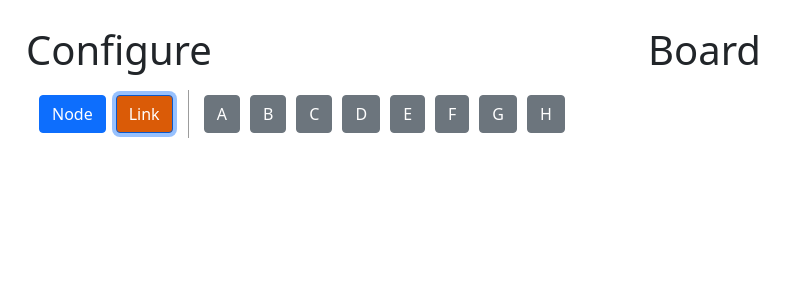
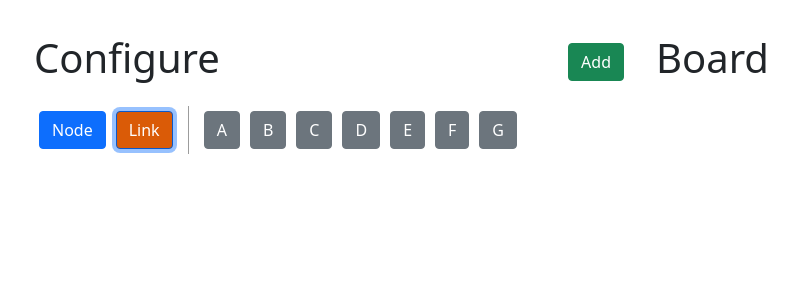
Before and after one commit to fallen-axe-shay/DEW-take-home-project, an Angular app in the folder dew-application-virtual/dew-app/: page / in a window 1280 px wide. Both pictures are taken after a click on the button "Link". Shown: the top 300 px of the page, without its empty margins (0-801 px from the left). Built offline with nearby package versions, Linux system fonts and the light colour scheme.

Commit message:
Got the Dynamic List working!

```diff
--- a/dew-application-virtual/dew-app/src/app/app.component.html
+++ b/dew-application-virtual/dew-app/src/app/app.component.html
@@ -2,10 +2,18 @@
 
 <div class="main">
   <div class="d-flex p-2 flex-row align-items-center">
-    <div class="frames align-self-start p-2"><h1>{{textFrameTitle}}</h1>
+    <div class="frames align-self-start p-2">
+      <div class="d-flex flex-row justify-content-between p-2">
+        <div class="align-self-center"><h1>{{textFrameTitle}}</h1></div>
+        <div class="align-self-center"><button class="btn btn-success" (click)="onAddBtnClick()">Add</button></div>
+      </div>
       <app-node-link-field></app-node-link-field>
     </div>
-    <div class="frames align-self-start p-2"><h1>{{diagramFrameTitle}}</h1></div>
+    <div class="frames align-self-start p-2">
+      <div class="d-flex flex-row justify-content-between p-2">
+        <div class="align-self-center"><h1>{{diagramFrameTitle}}</h1></div>
+      </div>
+    </div>
   </div>
 </div>
 
--- a/dew-application-virtual/dew-app/src/app/app.component.ts
+++ b/dew-application-virtual/dew-app/src/app/app.component.ts
@@ -1,4 +1,5 @@
 import { Component } from '@angular/core';
+import { NODES } from './nodeLinkList';
 
 
 @Component({
@@ -10,4 +11,19 @@ export class AppComponent {
   title = 'DEW App';
   textFrameTitle = 'Configure';
   diagramFrameTitle = 'Board';
+
+  currentID = 1;
+
+  onAddBtnClick(): void {
+    NODES.push(
+      {
+        id: this.currentID++,
+        nodeOrLink: 'node',
+        options: ['A', 'B', 'C', 'D', 'E', 'F', 'G'],
+        label: '',
+        selectedOptions: [],
+        noOfOptions: 0
+      }
+    );
+  }
 }
--- a/dew-application-virtual/dew-app/src/app/node-link-field/node-link-field.component.html
+++ b/dew-application-virtual/dew-app/src/app/node-link-field/node-link-field.component.html
@@ -1,22 +1,21 @@
 <ul *ngFor="let nodeLink of nodeLinks">
     <div class="d-flex p-2 flex-row">
         <div class="align-self-center">
-            <button type="button" class="btn btn-primary" [class.selected]="selectedOption === 'node'" (click)="onSelect('node')">Node</button>
+            <button type="button" class="btn btn-primary" [class.selected]="nodeLink.nodeOrLink === 'node'" (click)="onSelect(nodeLink, 'node')">Node</button>
         </div>
         <div class="align-self-center">
-            <button type="button" class="btn btn-primary" [class.selected]="selectedOption === 'link'" (click)="onSelect('link')">Link</button>
+            <button type="button" class="btn btn-primary" [class.selected]="nodeLink.nodeOrLink === 'link'" (click)="onSelect(nodeLink, 'link')">Link</button>
         </div>
         <div class="vl"></div>
         <div class="align-self-center flex-fill flex-wrap">
-            <div [class.hide]="selectedOption === 'link'">
+            <div [class.hide]="nodeLink.nodeOrLink === 'link'">
                 <label for="label">Label:</label>
                 <input id="label" [(ngModel)]="nodeLink.label" placeholder="Label">
             </div>
-            <div [class.hide]="selectedOption === 'node'">
+            <div [class.hide]="nodeLink.nodeOrLink === 'node'">
                 <div class="d-flex flex-row flex-wrap">
                     <div class="align-self-center" *ngFor="let option of nodeLink.options">
-                        <button type="button" class="btn btn-secondary" (click)="onSelectOption(option)" [class.optionSelected]="selectedLabelOption.includes(option)">{{option}}</button>
-                        <!--  -->
+                        <button type="button" class="btn btn-secondary" (click)="onSelectOption(nodeLink, option)" [class.optionSelected]="nodeLink.selectedOptions.includes(option)">{{option}}</button>
                     </div>
                 </div>
             </div>
--- a/dew-application-virtual/dew-app/src/app/node-link-field/node-link-field.component.ts
+++ b/dew-application-virtual/dew-app/src/app/node-link-field/node-link-field.component.ts
@@ -33,8 +33,8 @@ export class NodeLinkFieldComponent implements OnInit {
   selectedLabelOption?: any;
   noOfSelectedOption?: any;
 
-  onSelect(selection: string): void {
-    this.selectedOption = selection;
+  onSelect(nodeLink: NodeLink, selection: string): void {
+    nodeLink.nodeOrLink = selection;
     // switch(selection) {
     //   case 'node':
     //     this.selectedOption = 'node';
@@ -45,19 +45,19 @@ export class NodeLinkFieldComponent implements OnInit {
     // }
   }
 
-  onSelectOption(selection: string): void {
-    if(this.selectedLabelOption.includes(selection)) {
-      this.selectedLabelOption.splice(this.selectedLabelOption.indexOf(selection));
-      this.noOfSelectedOption--;
+  onSelectOption(nodeLink: NodeLink, selection: string): void {
+    if(nodeLink.selectedOptions.includes(selection)) {
+      nodeLink.selectedOptions.splice(nodeLink.selectedOptions.indexOf(selection));
+      nodeLink.noOfOptions--;
     } else {
-      switch(this.noOfSelectedOption) {
+      switch(nodeLink.noOfOptions) {
         case 2:
-          this.selectedLabelOption[0] = this.selectedLabelOption[1];
-          this.selectedLabelOption[1] = selection;
+          nodeLink.selectedOptions[0] = nodeLink.selectedOptions[1];
+          nodeLink.selectedOptions[1] = selection;
           break;
         default:
-          this.selectedLabelOption.push(selection);
-          this.noOfSelectedOption++;
+          nodeLink.selectedOptions.push(selection);
+          nodeLink.noOfOptions++;
           break;
       }
     }
--- a/dew-application-virtual/dew-app/src/app/node-link.ts
+++ b/dew-application-virtual/dew-app/src/app/node-link.ts
@@ -1,6 +1,8 @@
 export interface NodeLink {
     id: number;
-    currentSelection: number;
+    nodeOrLink: string;
     options: Array<string>;
     label: string;
+    selectedOptions: Array<string>;
+    noOfOptions: number;
   }
--- a/dew-application-virtual/dew-app/src/app/nodeLinkList.ts
+++ b/dew-application-virtual/dew-app/src/app/nodeLinkList.ts
@@ -1,10 +1,12 @@
 import { NodeLink } from "./node-link";
 
-export const NODES: NodeLink[] = [
+export var NODES: NodeLink[] = [
     {
-        id: 2,
-        currentSelection: 0,
-        options: ['A', 'B', 'C', 'D', 'E', 'F', 'G', 'H'],
-        label: ''
+        id: 0,
+        nodeOrLink: 'node',
+        options: ['A', 'B', 'C', 'D', 'E', 'F', 'G'],
+        label: '',
+        selectedOptions: [],
+        noOfOptions: 0
     }
 ]
```
